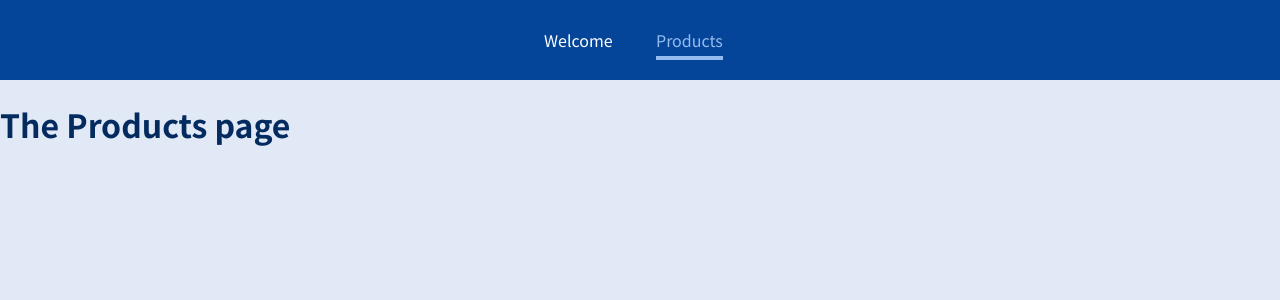
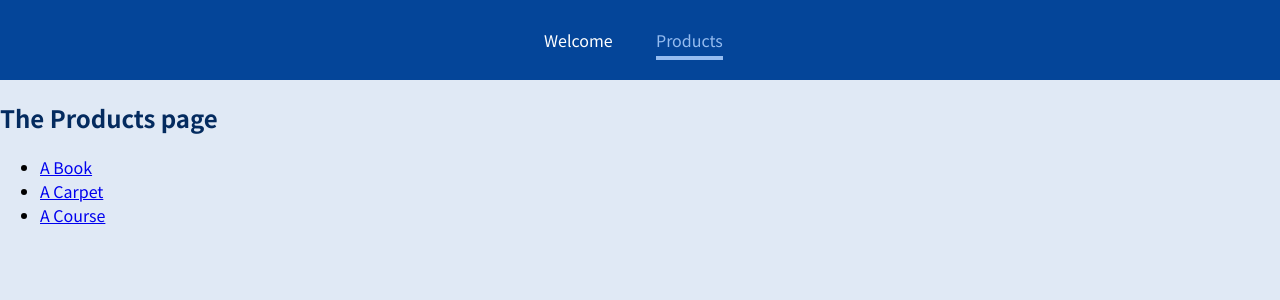
Before and after one commit to rraaij/keepstraight-react, a JavaScript app: page /products in a window 1280 px wide. Shown: the top 300 px of the page. Built offline with nearby package versions, Linux system fonts and the light colour scheme.

Commit message:
Route Params

```diff
--- a/src/App.js
+++ b/src/App.js
@@ -1,18 +1,24 @@
-import {Route} from "react-router-dom";
+import { Route, Switch } from "react-router-dom";
 import Welcome from "./pages/Welcome";
 import Products from "./pages/Products";
 import MainHeader from "./components/MainHeader";
+import ProductDetail from "./pages/ProductDetail";
 
 function App() {
   return (
     <div>
-        <MainHeader />
-      <Route path="/welcome">
+      <MainHeader />
+      <Switch>
+        <Route path="/welcome">
           <Welcome />
-      </Route>
-      <Route path="/products">
+        </Route>
+        <Route path="/products" exact>
           <Products />
-      </Route>
+        </Route>
+        <Route path="/products/:productId">
+          <ProductDetail />
+        </Route>
+      </Switch>
     </div>
   );
 }
--- /dev/null
+++ b/src/pages/ProductDetail.js
@@ -0,0 +1,13 @@
+import {useParams} from "react-router-dom";
+
+const ProductDetail = () => {
+  const params =  useParams();
+  console.log(params.productId);
+  return (
+    <section>
+      <h1>Product Detail</h1>
+        <p>{params.productId}</p>
+    </section>
+  );
+};
+export default ProductDetail;
--- a/src/pages/Products.js
+++ b/src/pages/Products.js
@@ -1,5 +1,22 @@
+import { Link } from "react-router-dom";
+
 const Products = () => {
-    return <h1>The Products page</h1>
+  return (
+    <section>
+      <h1>The Products page</h1>
+      <ul>
+        <li>
+          <Link to="/products/p1">A Book</Link>
+        </li>
+        <li>
+          <Link to="/products/p2">A Carpet</Link>
+        </li>
+        <li>
+          <Link to="/products/p3">A Course</Link>
+        </li>
+      </ul>
+    </section>
+  );
 };
 
 export default Products;
```
